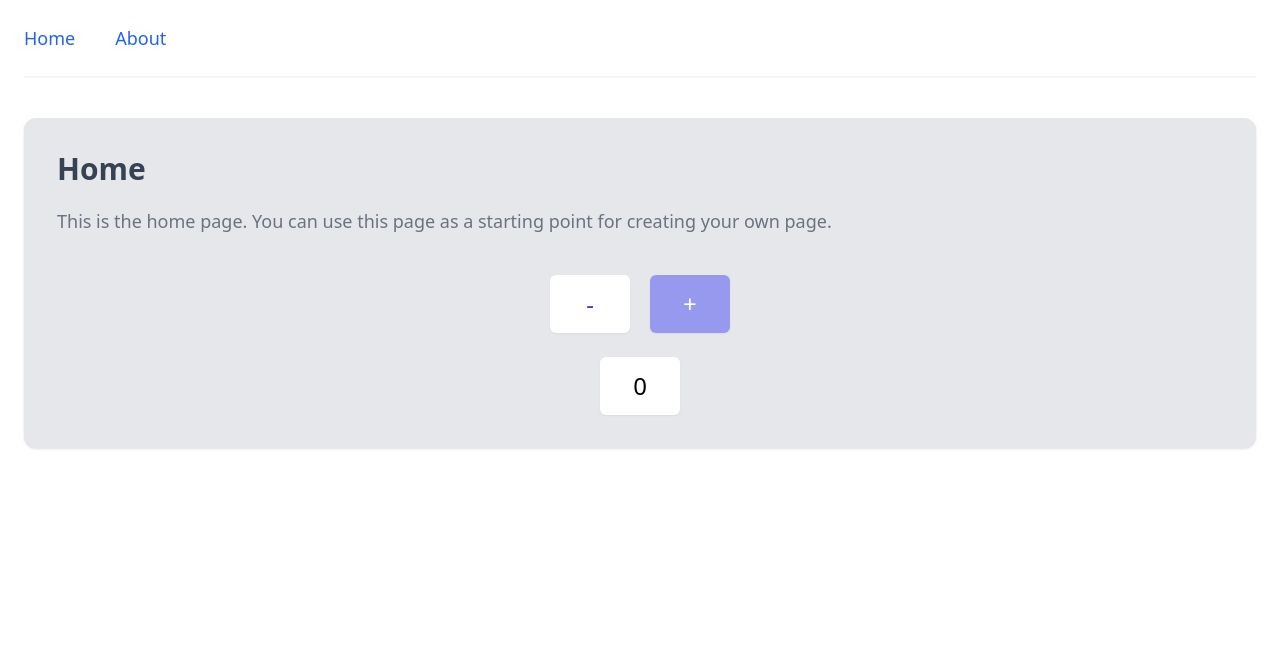
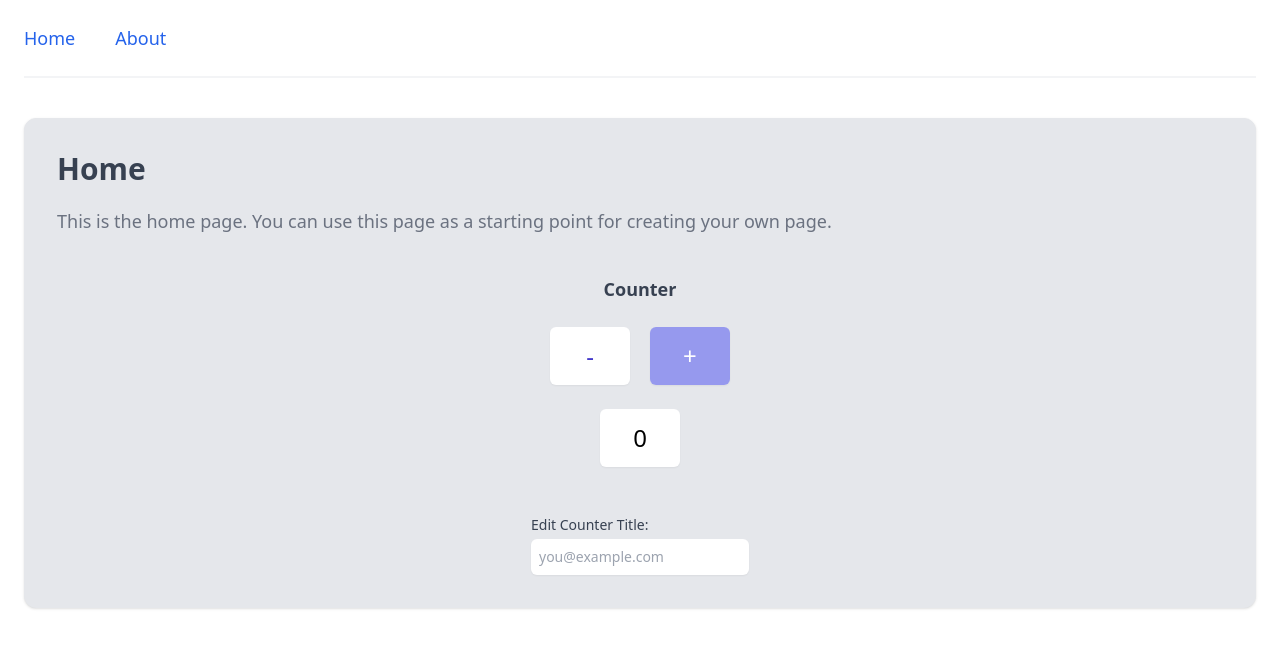
Before and after one commit to Fitzpa/vue-refresh, a Vue app in the folder apps/vue-composition-api-basics/: page / in a window 1280 px wide. Shown: the top 648 px of the page. Built offline with nearby package versions, Linux system fonts and the light colour scheme.

Commit message:
created edit counter title input

```diff
--- a/apps/vue-composition-api-basics/src/views/HomeView.vue
+++ b/apps/vue-composition-api-basics/src/views/HomeView.vue
@@ -5,6 +5,9 @@
       This is the home page. You can use this page as a starting point for creating your own page.
     </p>
     <div class="mx-auto mt-10 max-w-sm sm:flex sm:max-w-none justify-center items-center flex-col">
+      <div class="flex items-center mb-6">
+        <h3 class="text-gray-700 text-lg font-bold">{{ counterTitle }}</h3>
+      </div>
       <div class="space-y-4 sm:mx-auto sm:inline-grid sm:grid-cols-2 sm:gap-5 sm:space-y-0 mb-6">
         <button
           class="flex items-center justify-center rounded-md border border-transparent bg-white px-4 py-3 text-2xl font-medium text-indigo-700 shadow-sm hover:bg-indigo-50 sm:px-8"
@@ -17,11 +20,24 @@
           +
         </button>
       </div>
-      <div class="space-y-4 sm:mx-auto sm:space-y-0">
+      <div class="space-y-4 sm:mx-auto sm:space-y-0 mb-12">
         <span
           class="counter flex items-center justify-center rounded-md border border-transparent bg-white px-4 py-3 text-2xl font-medium text-black shadow-sm sm:px-8">
           {{ counter }}
         </span>
+      </div>
+      <div class="edit">
+        <label for="email" class="block text-sm font-medium text-gray-700">
+          Edit Counter Title:
+        </label>
+        <div class="mt-1">
+          <input
+            id="email"
+            type="email"
+            name="email"
+            class="block w-full rounded-md border-gray-300 p-2 shadow-sm focus:border-indigo-500 focus:ring-indigo-500 sm:text-sm"
+            placeholder="you@example.com" />
+        </div>
       </div>
     </div>
   </div>
@@ -33,7 +49,8 @@
 <script setup>
 import { ref } from 'vue'
 
-const counter = ref(0)
+const counter = ref(0),
+  counterTitle = ref('Counter')
 
 const increaseCounter = () => {
   counter.value++
@@ -43,37 +60,3 @@ const decreaseCounter = () => {
   counter.value--
 }
 </script>
-
-
-//* SETUP FUNCTION PATTERN
-//* the old way
-
-
-//   <script>
-// import { ref } from 'vue'
-
-// export default {
-//   setup() {
-//     // DATA
-//     const counter = ref(0)
-
-//     // METHODS
-//     const increaseCounter = () => {
-//       counter.value++
-//     }
-
-//     const decreaseCounter = () => {
-//       counter.value--
-//     }
-
-//     // RETURN
-//     return {
-//       counter,
-//       increaseCounter,
-//       decreaseCounter,
-//     }
-//   },
-// }
-//
-// eslint-disable-next-line
-// </script>
```
